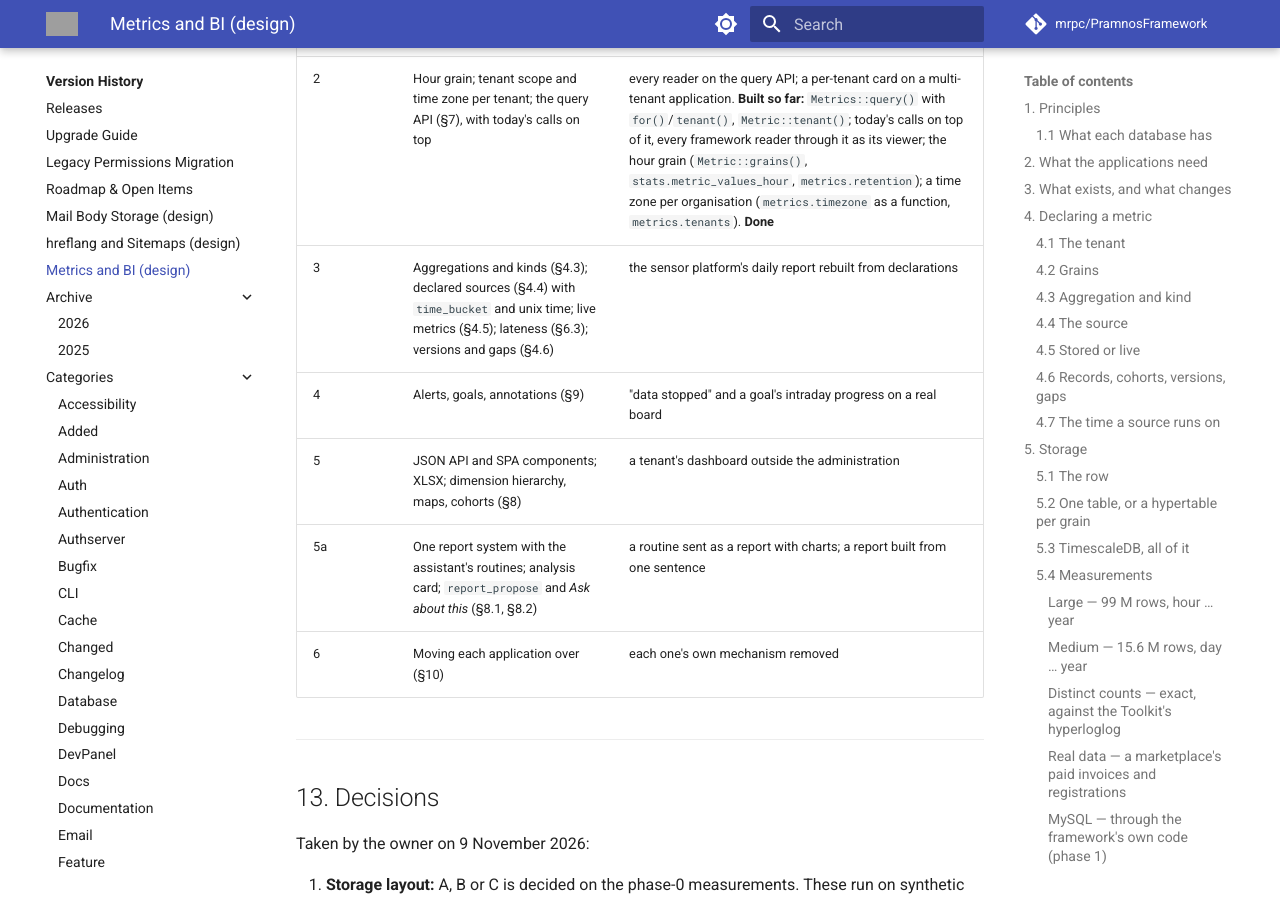
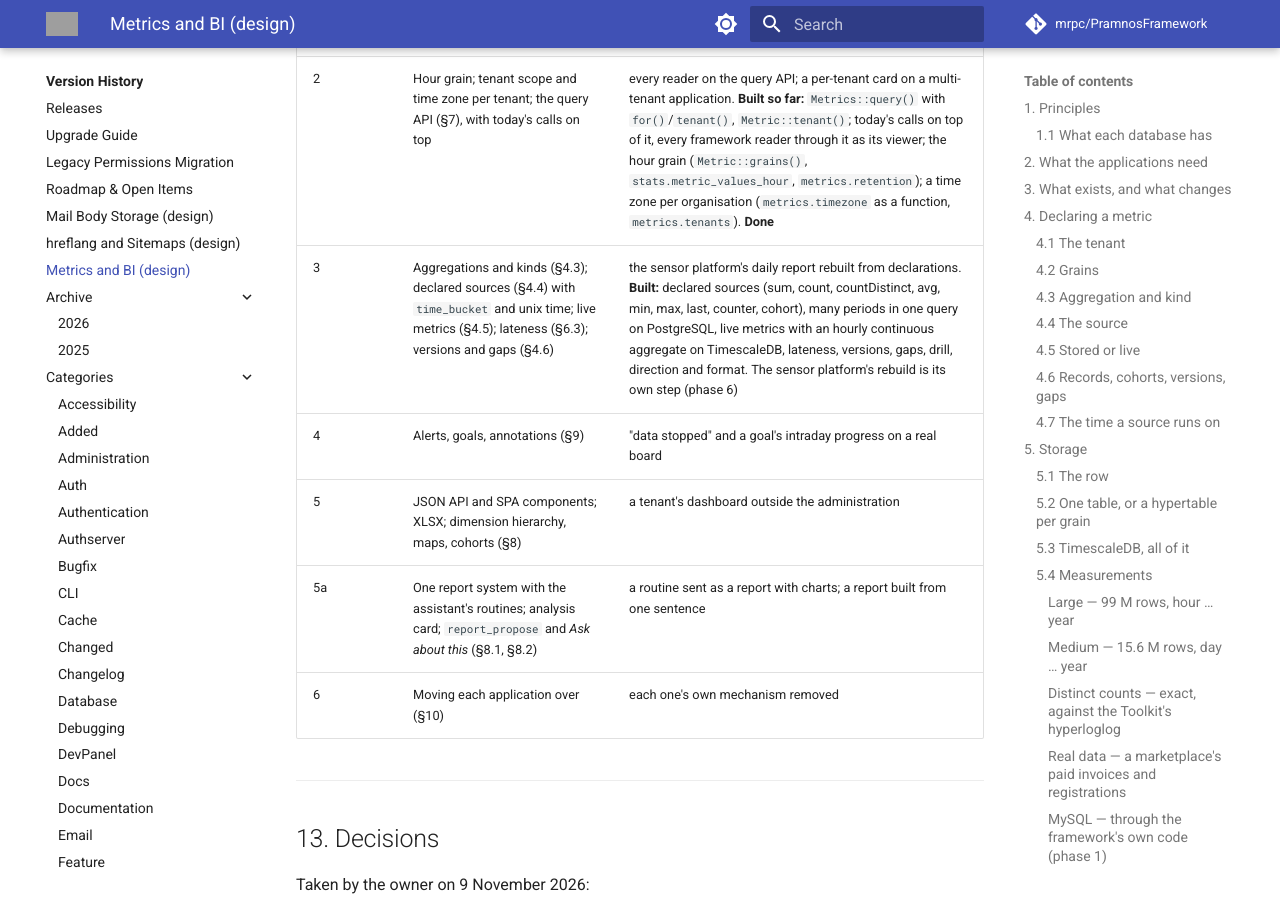
Before and after one commit to mrpc/PramnosFramework, an MkDocs documentation site: the page built from docs/Metrics-BI-Design.md, in a window 1280 px wide and 900 px high, scrolled down 22625 px. Built offline with MkDocs 1.6.1 and Material for MkDocs 9.7.7, drawn with Linux system fonts in a browser that asks for light colours; comment, search, counter and statistics services are not loaded; grey boxes are pictures that could not be loaded.

Commit message:
docs(metrics): phase 3 marked built in the design

```diff
--- a/docs/Metrics-BI-Design.md
+++ b/docs/Metrics-BI-Design.md
@@ -702,7 +702,7 @@ Each phase ends with measured timings, not estimates.
 | 0 | The storage benchmark (§5.2) in three sizes; PostgreSQL 10 and MySQL checks | **Done:** B, on the numbers in §5.4. MySQL is measured in phase 1, on the real code |
 | 1 | The row (§5.1): `timestamptz`, `jsonb`, tenant, version; the chosen layout; compression and retention; the migration changed in place and the one-time statement; `Store::adopt()` | **Built:** the tables per grain and their view, hypertables and compression, the store's lock, `Store::ensure()` converting the single table, `Store::adopt()`. The marketplace's import is its own data script |
 | 2 | Hour grain; tenant scope and time zone per tenant; the query API (§7), with today's calls on top | every reader on the query API; a per-tenant card on a multi-tenant application. **Built so far:** `Metrics::query()` with `for()`/`tenant()`, `Metric::tenant()`; today's calls on top of it, every framework reader through it as its viewer; the hour grain (`Metric::grains()`, `stats.metric_values_hour`, `metrics.retention`); a time zone per organisation (`metrics.timezone` as a function, `metrics.tenants`). **Done** |
-| 3 | Aggregations and kinds (§4.3); declared sources (§4.4) with `time_bucket` and unix time; live metrics (§4.5); lateness (§6.3); versions and gaps (§4.6) | the sensor platform's daily report rebuilt from declarations |
+| 3 | Aggregations and kinds (§4.3); declared sources (§4.4) with `time_bucket` and unix time; live metrics (§4.5); lateness (§6.3); versions and gaps (§4.6) | the sensor platform's daily report rebuilt from declarations. **Built:** declared sources (sum, count, countDistinct, avg, min, max, last, counter, cohort), many periods in one query on PostgreSQL, live metrics with an hourly continuous aggregate on TimescaleDB, lateness, versions, gaps, drill, direction and format. The sensor platform's rebuild is its own step (phase 6) |
 | 4 | Alerts, goals, annotations (§9) | "data stopped" and a goal's intraday progress on a real board |
 | 5 | JSON API and SPA components; XLSX; dimension hierarchy, maps, cohorts (§8) | a tenant's dashboard outside the administration |
 | 5a | One report system with the assistant's routines; analysis card; `report_propose` and *Ask about this* (§8.1, §8.2) | a routine sent as a report with charts; a report built from one sentence |
```
